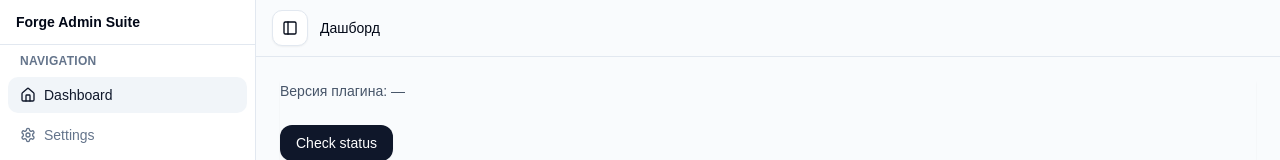
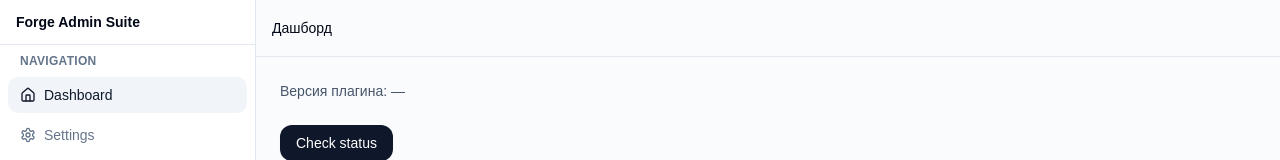
Before and after one commit to DmitriyLavrisiuk/wp-forge-admin-suite, a React app in the folder dev/ui/: page /#/ in a window 1280 px wide. Shown: the top 160 px of the page. Built offline with nearby package versions, Linux system fonts and the light colour scheme; the HTML template or start-up script is replaced by a standard one.

Commit message:
fix(ui): remove wp heading, sidebar toggle, and clean main styling

```diff
--- a/dev/ui/src/components/layout/AppHeader.tsx
+++ b/dev/ui/src/components/layout/AppHeader.tsx
@@ -1,6 +1,5 @@
 import { useLocation } from "react-router-dom";
 import { routes } from "../../app/routes";
-import { SidebarTrigger } from "../ui/sidebar";
 
 export default function AppHeader() {
   const location = useLocation();
@@ -10,7 +9,6 @@
   return (
     <header className="border-b border-border px-4">
       <div className="flex h-14 items-center gap-3">
-        <SidebarTrigger />
         <h2 className="text-sm font-medium text-foreground">{title}</h2>
       </div>
     </header>
--- a/dev/ui/src/pages/DashboardPage.tsx
+++ b/dev/ui/src/pages/DashboardPage.tsx
@@ -33,7 +33,7 @@
   };
 
   return (
-    <div className="min-h-[60vh] shadow-sm">
+    <div className="min-h-[60vh]">
       <div className="mb-6">
         <p className="text-sm text-slate-600">
           Версия плагина: {window.forgeAdminSuite?.version ?? "—"}
--- a/dev/ui/src/pages/SettingsPage.tsx
+++ b/dev/ui/src/pages/SettingsPage.tsx
@@ -2,7 +2,7 @@
 
 export default function SettingsPage() {
   return (
-    <div className="min-h-[60vh] shadow-sm">
+    <div className="min-h-[60vh]">
       <div className="mb-6">
         <p className="text-sm text-slate-600">
           Скоро здесь будут настройки плагина.
--- a/dev/ui/src/styles/index.css
+++ b/dev/ui/src/styles/index.css
@@ -33,7 +33,7 @@
 
   body {
     @apply bg-background text-foreground;
-    font-family: Arial, sans-serif;
+    font-family: Geist, "Geist Fallback", sans-serif;
   }
 
   #forge-admin-suite-root {
```
Also changed, not shown: 5 other files (tests, documents, lock files or other folders).
